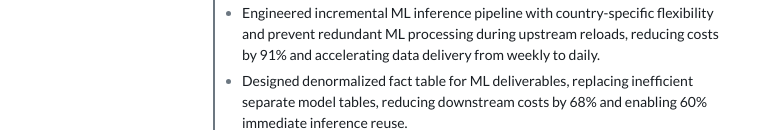
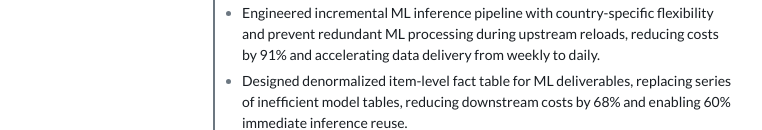
Before and after one commit to thanthanhan93/resume, a website: page index.html in a window 1280 px wide. Shown: the part 822-952 px from the top of the page, without its empty margins (258-1020 px from the left). Drawn offline with Linux system fonts and the light colour scheme.

Commit message:
build page

```diff
--- a/index.html
+++ b/index.html
@@ -107,7 +107,7 @@ customElements.define('time-duration', TimeDuration)
 
 
                           <ul>
-                            <li><p>Led design of data flow system for 4B products with 100M daily updates, implementing hash-key approach and incremental processing that reduced ML costs by 400x and extended full-load cycles from monthly to quarterly.</p></li><li><p>Engineered incremental ML inference pipeline with country-specific flexibility and prevent redundant ML processing during upstream reloads, reducing costs by 91% and accelerating data delivery from weekly to daily.</p></li><li><p>Designed denormalized fact table for ML deliverables, replacing inefficient separate model tables, reducing downstream costs by 68% and enabling 60% immediate inference reuse.</p></li><li><p>Led BigQuery optimization initiatives, achieving 30% cost reduction while improving query performance.</p></li><li><p>Led initiatives to migrate ML pipelines from SageMaker/EMR Spark to VertexAI/Dataflow, consolidating platforms, reducing operational cost, eliminating cross-cloud data transfer costs.</p></li><li><p>Transitioned to DBT for SQL ETL, improving development and testing efficiency by 40% over Airflow operator.</p></li><li><p>Created LLM experimentation modules with LiteLLM, MLflow and LangFuse, enabling DS team to rapidly prototype classification and NER models with integrated prompt tracing and cost tracking for PoC deployment.</p></li><li><p>Mentored for 10+ engineers on VertexAI and BigQuery analytics through Google incubator program.</p></li>
+                            <li><p>Led design of data flow system for 4B products with 100M daily updates, implementing hash-key approach and incremental processing that reduced ML costs by 400x and extended full-load cycles from monthly to quarterly.</p></li><li><p>Engineered incremental ML inference pipeline with country-specific flexibility and prevent redundant ML processing during upstream reloads, reducing costs by 91% and accelerating data delivery from weekly to daily.</p></li><li><p>Designed denormalized item-level fact table for ML deliverables, replacing series of inefficient model tables, reducing downstream costs by 68% and enabling 60% immediate inference reuse.</p></li><li><p>Led BigQuery optimization initiatives, achieving 30% cost reduction while improving query performance.</p></li><li><p>Led initiatives to migrate ML pipelines from SageMaker/EMR Spark to VertexAI/Dataflow, consolidating platforms, reducing operational cost, eliminating cross-cloud data transfer costs.</p></li><li><p>Transitioned to DBT for SQL ETL, improving development and testing efficiency by 40% over Airflow operator.</p></li><li><p>Created LLM experimentation modules with LiteLLM, MLflow and LangFuse, enabling DS team to rapidly prototype classification and NER models with integrated prompt tracing and cost tracking for PoC deployment.</p></li><li><p>Mentored for 10+ engineers on VertexAI and BigQuery analytics through Google incubator program.</p></li>
                           </ul>
 
                       </div>
```
Also changed, not shown: 1 other file.
